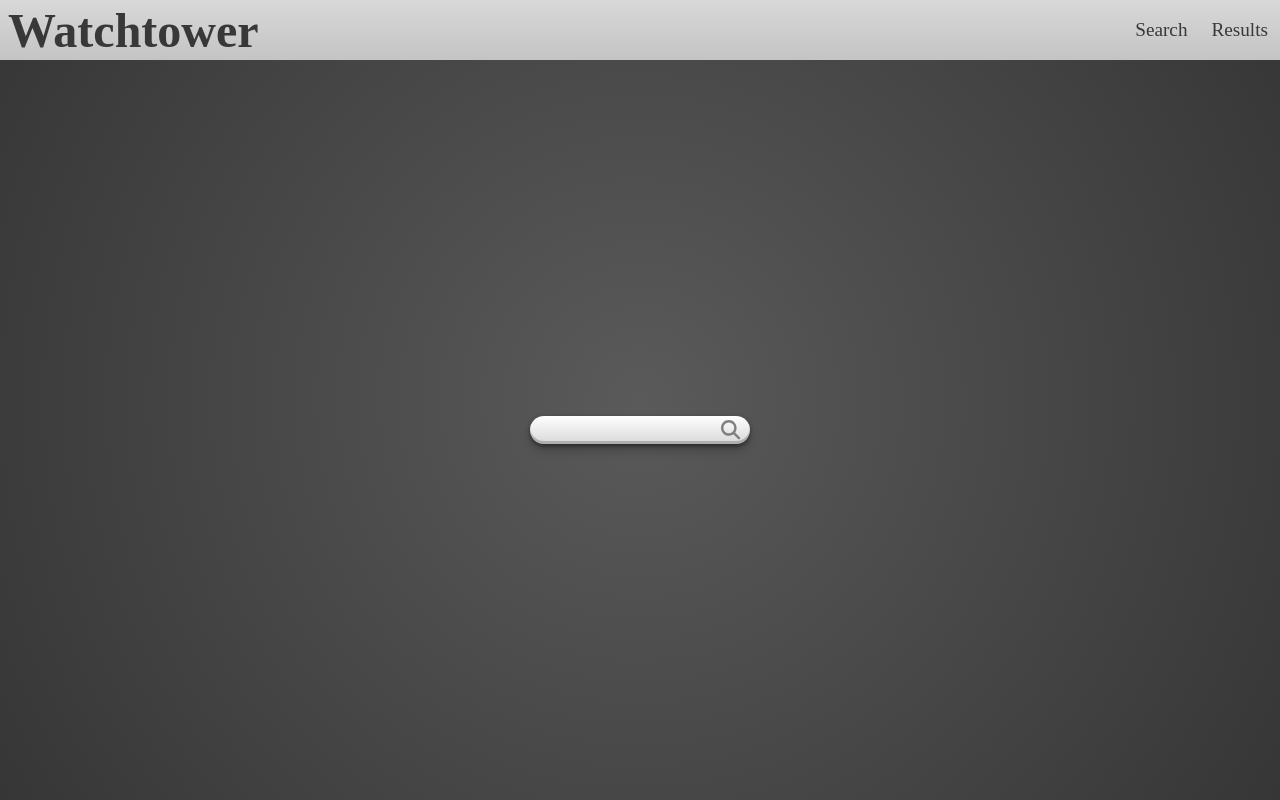
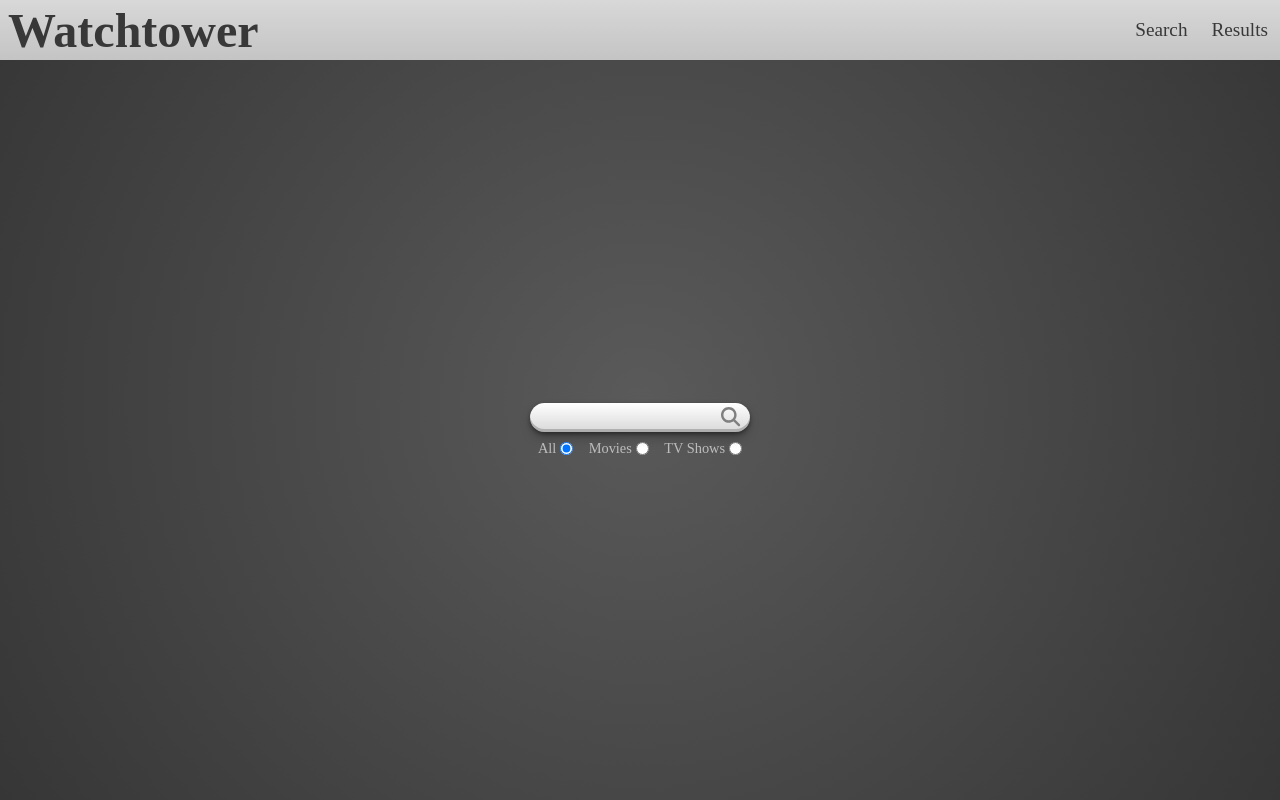
Before and after one commit to bendik-kodehode/React_API, a React (Vite) app: page / in a window 1280 px wide. Built offline with nearby package versions, Linux system fonts and the light colour scheme.

Commit message:
Added radio buttons and logic for search types.

```diff
--- a/src/components/ListItem/ListItem.jsx
+++ b/src/components/ListItem/ListItem.jsx
@@ -7,7 +7,6 @@ export default function ListItem({item, id}) {
             <h2>{item.name}</h2>
         </Link>
         <p>{item?.year}</p>
-        <p>{item?.type}</p>
     </div>
     )
 }
--- a/src/components/Searchbar/Searchbar.jsx
+++ b/src/components/Searchbar/Searchbar.jsx
@@ -6,7 +6,7 @@ import styles from "./Searchbar.module.css";
 
 
 export default function Searchbar() {
-    const { query, setQuery } = useQuery();
+    const { setQuery, type, setType } = useQuery();
     const navigate = useNavigate();
 
     const handleInput = (e) => {
@@ -15,8 +15,14 @@ export default function Searchbar() {
         setQuery(newQuery);
         navigate(`/results/${newQuery}`);
     }
+    const handleType = (e) => {
+        console.log("type target value: ", e.target.value);
+        setType(e.target.value)
+    }
+
     return (
         <form onSubmit={handleInput}>
+            <div style={{position: "relative"}}>
                 <input
                     name="inputField"
                     type="text"
@@ -27,6 +33,42 @@ export default function Searchbar() {
                 <button type="submit">
                     <FontAwesomeIcon icon={faMagnifyingGlass} className={styles.icon}/>
                 </button>
+            </div>
+            <div className={styles.checkWrapper}>
+                <div className={styles.checkContainer}>
+                    <label htmlFor="all">All</label>
+                    <input
+                        type="radio"
+                        name="type"
+                        id="all"
+                        value="tv,movie"
+                        onChange={handleType}
+                        checked={type === "tv,movie"}
+                        />
+                </div>
+                <div className={styles.checkContainer}>
+                    <label htmlFor="movie">Movies</label>
+                    <input
+                        type="radio"
+                        name="type"
+                        id="movie"
+                        value="movie"
+                        onChange={handleType}
+                        checked={type === "movie"}
+                        />
+                </div>
+                <div className={styles.checkContainer}>
+                    <label htmlFor="tv">TV Shows</label>
+                    <input
+                        type="radio"
+                        name="type"
+                        id="tv"
+                        value="tv"
+                        onChange={handleType}
+                        checked={type === "tv"}
+                        />
+                </div>
+            </div>
         </form>
     )
 }
--- a/src/components/Searchbar/Searchbar.module.css
+++ b/src/components/Searchbar/Searchbar.module.css
@@ -1,8 +1,4 @@
-form {
-    position: relative;
-}
-
-input {
+input[type="text"] {
     height: 1.8rem;
     outline: none;
     border: none;
@@ -35,3 +31,78 @@ button {
     transform: scale(1.1);
     transition: transform 0.1s ease-in;
 }
+
+.checkWrapper {
+    display: flex;
+    justify-content: space-between;
+    margin: 0 0.5rem;
+}
+
+.checkContainer {
+    display: flex;
+    align-items: center;
+    gap: 0.25rem;
+    margin-top: 0.5rem;
+}
+
+.checkContainer label {
+    color: rgb(190, 190, 190);
+    font-size: 0.9rem;
+    user-select: none;
+}
+
+.checkContainer input {
+
+}
+
+/* <div class="checkbox-wrapper-18">
+  <div class="round">
+    <input type="checkbox" id="checkbox-18" />
+    <label for="checkbox-18"></label>
+  </div>
+</div>
+
+<style> */
+/* .checkbox-wrapper-18 .round {
+position: relative;
+}
+
+.checkbox-wrapper-18 .round label {
+background-color: #fff;
+border: 1px solid #ccc;
+border-radius: 50%;
+cursor: pointer;
+height: 28px;
+width: 28px;
+display: block;
+}
+
+.checkbox-wrapper-18 .round label:after {
+border: 2px solid #fff;
+border-top: none;
+border-right: none;
+content: "";
+height: 6px;
+left: 8px;
+opacity: 0;
+position: absolute;
+top: 9px;
+transform: rotate(-45deg);
+width: 12px;
+}
+
+.checkbox-wrapper-18 .round input[type="checkbox"] {
+visibility: hidden;
+display: none;
+opacity: 0;
+}
+
+.checkbox-wrapper-18 .round input[type="checkbox"]:checked + label {
+background-color: #66bb6a;
+border-color: #66bb6a;
+}
+
+.checkbox-wrapper-18 .round input[type="checkbox"]:checked + label:after {
+opacity: 1;
+} */
+/* </style> */
--- a/src/contexts/QueryContext.jsx
+++ b/src/contexts/QueryContext.jsx
@@ -5,8 +5,9 @@ export const useQuery = () => useContext(QueryContext);
 
 export const QueryProvider = ({ children }) => {
     const [query, setQuery] = useState("");
+    const [type, setType] = useState("tv,movie")
     return (
-        <QueryContext.Provider value={{ query, setQuery}}>
+        <QueryContext.Provider value={{ query, setQuery, type, setType }}>
             {children}
         </QueryContext.Provider>
     )
--- a/src/pages/DetailsPage/DetailsPage.jsx
+++ b/src/pages/DetailsPage/DetailsPage.jsx
@@ -7,7 +7,7 @@ import "react-lite-youtube-embed/dist/LiteYouTubeEmbed.css"
 
 // TESTING
 import mockDetails from "../../testing/mock-details.json"
-// -------
+// TESTING
 
 export default function DetailsPage() {
     const { id } = useParams();
@@ -24,7 +24,9 @@ export default function DetailsPage() {
 
     // if (data) console.log("DetailsData: ", data);
 
+    // TESTING
     const data = mockDetails[id]
+    // TESTING
 
     const getYoutubeID = (url) => new URL(url).searchParams.get("v");
 
--- a/src/pages/LandingPage/LandingPage.jsx
+++ b/src/pages/LandingPage/LandingPage.jsx
@@ -1,7 +1,9 @@
 import Searchbar from "../../components/Searchbar/Searchbar";
 import style from "./LandingPage.module.css";
+import { useState } from "react";
 
 export default function LandingPage() {
+    const [checked, setChecked] = useState();
 
     return (
         <div className={style.background}>
--- a/src/pages/ResultsPage.jsx
+++ b/src/pages/ResultsPage.jsx
@@ -7,7 +7,7 @@ import mockList from "../testing/mock-list.json"
 // -------
 
 export default function ResultsPage() {
-    const { query } = useQuery();
+    const { query, type } = useQuery();
 
     const apiConfig = {
         method: "get",
@@ -15,28 +15,28 @@ export default function ResultsPage() {
         params: {
             apiKey: import.meta.env.VITE_API_KEY,
             search_field: "name",
-            types: "tv,movie",
+            types: type,
             search_value: query
         }
     };
 
     // console.log("ResultQuery: ", query);
 
-    // const { data, loading, error } = useFetch(apiConfig)
+    const { data, loading, error } = useFetch(apiConfig)
 
-    // if (data) console.log("resultsData: ", data);
+    if (data) console.log("resultsData: ", data);
 
-    const data = mockList;
+    // const data = mockList;
 
     return (
         <div style={{backgroundColor: "gray", minHeight: "100vh", paddingTop: "60px"}}>
             <ul>
-                {/* {data?.title_results?.map((e, i) => {
+                {data?.title_results?.map((e, i) => {
+                    return <ListItem item={e} key={i} id={e.id}/>
+                })}
+                {/* {data?.map((e, i) => {
                     return <ListItem item={e} key={i} id={e.id}/>
                 })} */}
-                {data?.map((e, i) => {
-                    return <ListItem item={e} key={i} id={e.id}/>
-                })}
             </ul>
         </div>
     )
```
Also changed, not shown: notes.txt. Lines whose indentation alone changed are shown as unchanged.
